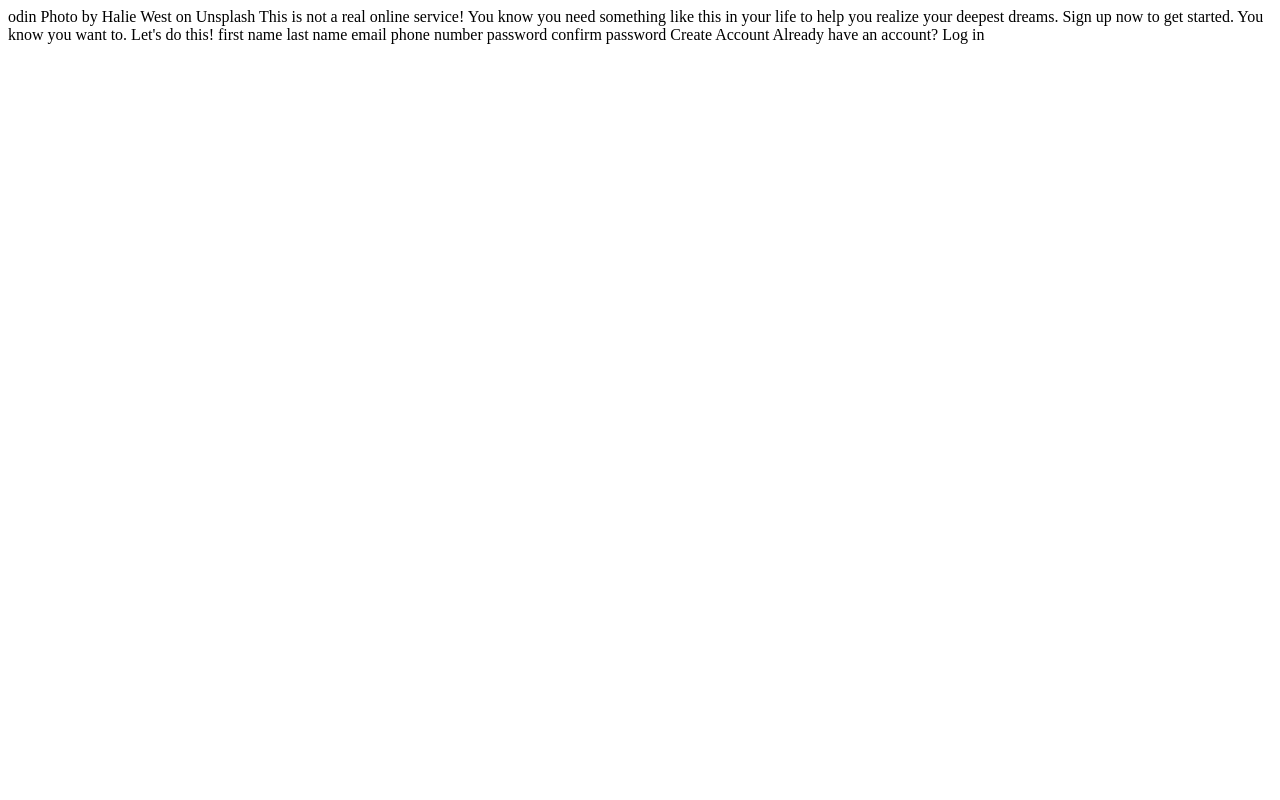
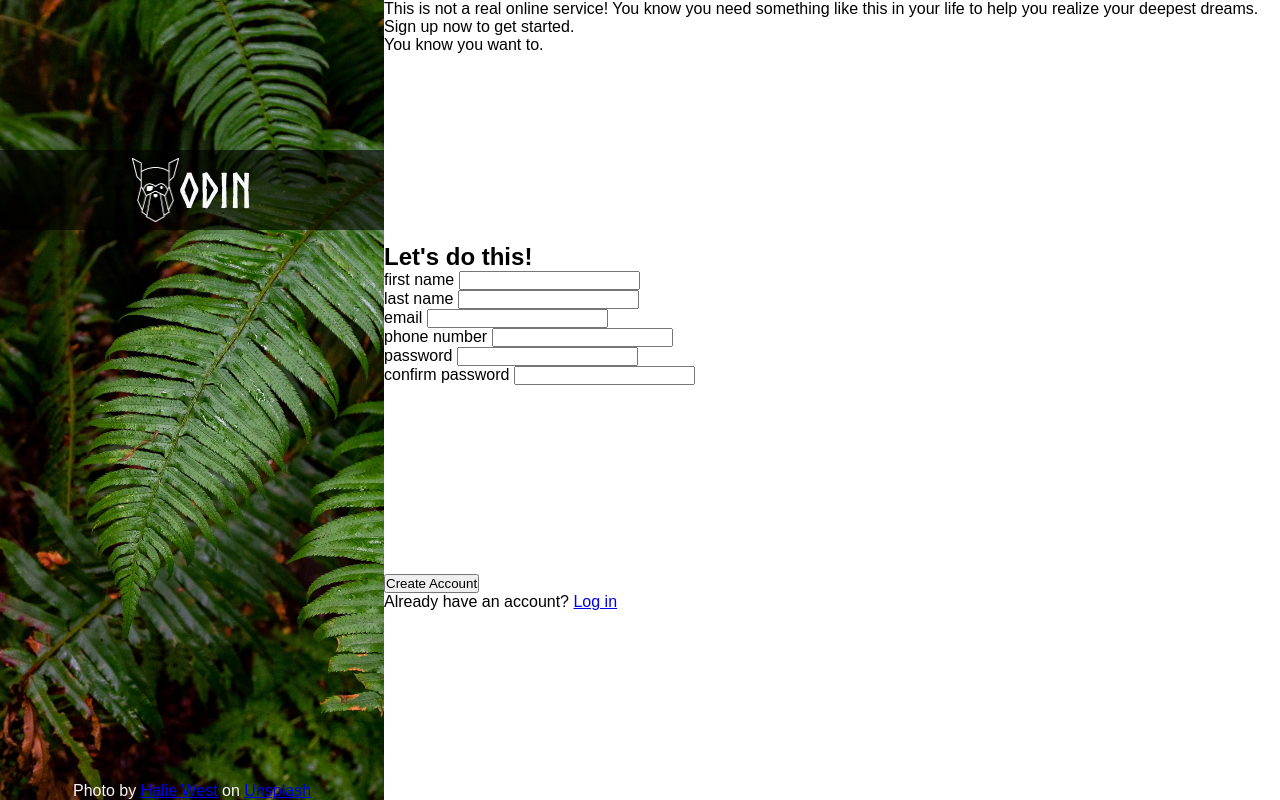
Before and after one commit to Isenraf/sign-up-form, a plain HTML site: page index.html in a window 1280 px wide. Drawn offline with Linux system fonts and the light colour scheme.

Commit message:
Add structure

```diff
--- a/css/styles.css
+++ b/css/styles.css
@@ -1,8 +1,60 @@
 @font-face {
-    font-family: my-cool-font;
+    font-family: norse;
     src: url(../img/Norse-Bold.otf);
 }
 
-h1 {
-    font-family: my-cool-font, sans-serif;
+* {
+    padding: 0;
+    margin: 0;
+    box-sizing: border-box;
 }
+
+:root {
+    --main-color: #596D48;
+}
+
+body {
+    font-family: sans-serif;
+}
+
+main {
+    height: 100vh;
+
+    display: grid;
+    grid-template-columns: 30% 70%;
+}
+
+aside {
+    color: #f8f9fa;
+    grid-row: 1 / 4;
+    background-image: url(../img/halie-west-25xggax4bSA-unsplash.jpg);
+    background-size: cover;
+    background-repeat: no-repeat;
+
+    display: flex;
+    flex-direction: column;
+    justify-content: space-between;
+    align-items: center;
+}
+
+.lg-box {
+    display: flex;
+    justify-content: center;
+    align-items: center;
+    padding: 8px;
+    background-color: rgba(0, 0, 0, 0.6);
+
+    width: 100%;
+    margin-top: 150px;
+}
+
+.logo {
+    width: 47.5px;
+    height: 63.5px;
+}
+
+.lg-text {
+    font-size: 48px;
+    font-family: norse, sans-serif;
+
+}
--- a/index.html
+++ b/index.html
@@ -7,25 +7,58 @@
     <link rel="stylesheet" href="./css/styles.css">
 </head>
 <body>
-    odin
-    Photo by Halie West on Unsplash
+    <main>
+        <aside>
+            <div class="lg-box">
+                <img src="./img/odin-lined.png" alt="odin-logo" class="logo">
+                <span class="lg-text">odin</span>
+            </div>
+            <p>Photo by <a href="#">Halie West</a> on <a href="#">Unsplash</a></p>
+        </aside>
 
-    This is not a real online service! You know you need something like this in
-    your life to help you realize your deepest dreams.
-    Sign up now to get started.
+        <section>
+            <p>
+                This is not a real online service! You know you need something
+                like this in your life to help you realize your deepest dreams.
+                Sign up now to get started.
+            </p>
 
-    You know you want to.
+            <p>You know you want to.</p>
+        </section>
 
-    Let's do this!
+        <form>
+            <h2>Let's do this!</h2>
 
-    first name
-    last name
-    email
-    phone number
-    password
-    confirm password
+            <p>
+                <label for="f-name">first name</label>
+                <input type="text" name="f-name" id="f-name">
+            </p>
+            <p>
+                <label for="l-name">last name</label>
+                <input type="text" name="l-name" id="l-name">
+            </p>
+            <p>
+                <label for="e-mail">email</label>
+                <input type="email" name="e-mail" id="e-mail">
+            </p>
+            <p>
+                <label for="p-number">phone number</label>
+                <input type="tel" name="p-number" id="p-number">
+            </p>
+            <p>
+                <label for="p-word">password</label>
+                <input type="password" name="p-word" id="p-word">
+            </p>
+            <p>
+                <label for="cf-word">confirm password</label>
+                <input type="password" name="cf-word" id="cf-word">
+            </p>
+        </form>
 
-    Create Account
-    Already have an account? Log in
+        <section>
+            <button type="button">Create Account</button>
+            <p>Already have an account? <a href="#">Log in</a></p>
+        </section>
+    </main>
 </body>
 </html>
```
